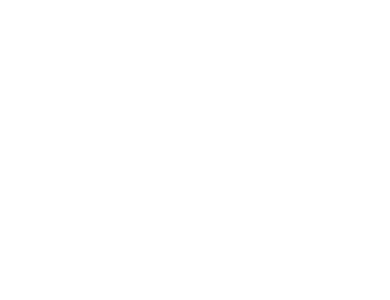
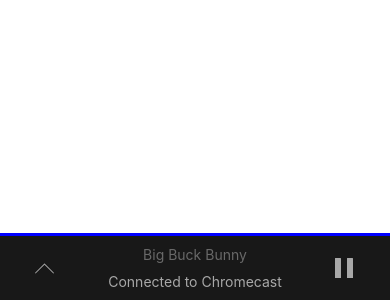
Before and after one commit to DiceTechnology/dice-connect, a React Native app in the folder example/: screen / in a window 390 px wide. Shown: the part 544-844 px from the top of the page. Built offline with nearby package versions, Linux system fonts and the light colour scheme.

Commit message:
feat: implements mini controller ui

```diff
--- a/example/package.json
+++ b/example/package.json
@@ -10,6 +10,7 @@
   "dependencies": {
     "react": "16.5.0",
     "react-native": "0.57.0",
+    "react-native-svg": "^6.5.2",
     "tslint-config-prettier": "^1.15.0",
     "tslint-react": "3.5.1"
   },
--- a/example/src/App.tsx
+++ b/example/src/App.tsx
@@ -1,10 +1,42 @@
 import * as React from 'react';
 import { View } from 'react-native';
 
-export default class App extends React.Component {
+import { Controllers } from './components';
+
+export interface IVideo {
+  manifestUrl?: string;
+  title?: string;
+  duration?: number;
+  thumbnailUrl?: string;
+}
+
+interface IState {
+  deviceType: string;
+  isConnectedToDevice: boolean;
+  isPlaying: boolean;
+  video: IVideo,
+}
+
+export default class App extends React.Component<{}, IState> {
+  state = {
+    video: {
+      manifestUrl: '',
+      title: 'Big Buck Bunny',
+      duration: 36000,
+      thumbnailUrl: '',
+    },
+    deviceType: 'Chromecast',
+    isConnectedToDevice: true,
+    isPlaying: true,
+  }
+
   render() {
     return (
-      <View />
+      <View style={{ flex: 1 }}>
+        <View style={{ flex: 1, justifyContent: 'flex-end' }}>
+          <Controllers {...this.state}/>
+        </View>
+      </View>
     );
   }
 }
--- /dev/null
+++ b/example/src/components/Icon/TouchableIcon.tsx
@@ -0,0 +1,76 @@
+import * as React from 'react';
+import Svg, { Path, Polygon } from 'react-native-svg';
+import { TouchableOpacity } from 'react-native';
+
+interface IIconProps {
+  width: number;
+  height: number;
+  fill: string;
+  viewBox: string;
+}
+
+const ArrowUp = ({ width, height, fill, viewBox }: IIconProps) => (
+  <Svg width={width} height={height} viewBox={viewBox} >
+    <Path
+      fill={fill}
+      // tslint:disable-next-line
+      d="M0 15c0 0.128 0.049 0.256 0.146 0.354 0.195 0.195 0.512 0.195 0.707 0l8.646-8.646 8.646 8.646c0.195 0.195 0.512 0.195 0.707 0s0.195-0.512 0-0.707l-9-9c-0.195-0.195-0.512-0.195-0.707 0l-9 9c-0.098 0.098-0.146 0.226-0.146 0.354z"
+    />
+  </Svg>
+);
+
+const ArrowDown = ({ width, height, fill, viewBox }: IIconProps) => (
+  <Svg width={width} height={height} viewBox={viewBox} >
+    <Polygon
+      fill={fill}
+      // tslint:disable-next-line
+      points="121.300 34.600, 115.500 34.600, 64.500 85.700, 13.400 34.600, 7.600 34.600, 7.600 40.400, 61.500 94.300, 64.400 95.500, 67.300 94.300, 121.200 40.400, 121.300 34.600" />
+  </Svg>
+);
+
+const Play = ({ width, height, fill, viewBox }: IIconProps) => (
+  <Svg width={width} height={height} viewBox={viewBox}>
+    <Path
+      fill={fill}
+      // tslint:disable-next-line
+      d="M1,.14A.69.69,0,0,0,.27.07.76.76,0,0,0,0,.76V23.24a.76.76,0,0,0,.27.69A.69.69,0,0,0,1,23.86L17.56,12.67a.72.72,0,0,0,0-1.33Z"
+      />
+  </Svg>
+);
+
+const Pause = ({ width, height, fill, viewBox }: IIconProps) => (
+  <Svg width={width} height={height} viewBox={viewBox} key={++width}>
+    <Path
+      fill={fill}
+      // tslint:disable-next-line
+      d="M0,23.39V.61A.54.54,0,0,1,.61,0H5.44Q6,0,6,.61V23.39Q6,24,5.44,24H.61A.54.54,0,0,1,0,23.39Zm12,0V.61A.54.54,0,0,1,12.61,0h4.83Q18,0,18,.61V23.39q0,.61-.56.61H12.61A.54.54,0,0,1,12,23.39Z"
+    />
+  </Svg>
+);
+
+const icons = {
+  arrowUp: ArrowUp,
+  arrowDown: ArrowDown,
+  play: Play,
+  pause: Pause,
+}
+
+interface ITouchableIconProps {
+  name: 'arrowUp' | 'arrowDown' | 'play' | 'pause',
+  onPress: () => void
+}
+
+export const TouchableIcon = ({ name, onPress }: ITouchableIconProps) => {
+  const iconConfig = {
+    width: 20,
+    height: 20,
+    fill: '#a8a8a8',
+    viewBox: '0 0 20 20',
+  };
+  const Icon = icons[name];
+  return (
+    <TouchableOpacity onPress={onPress}>
+      <Icon {...iconConfig}/>
+    </TouchableOpacity>
+  )
+}
--- /dev/null
+++ b/example/src/components/deviceControllers/ControllersContainer.tsx
@@ -0,0 +1,41 @@
+import * as React from 'react';
+import { View } from 'react-native';
+
+import { MiniController } from './MiniController';
+import { ExpandedController } from './ExpandedController';
+import { IVideo } from '../../App';
+
+interface IProps {
+  deviceType: string;
+  isConnectedToDevice: boolean;
+  isPlaying: boolean;
+  video: IVideo;
+}
+
+interface IState {
+  expanded: boolean;
+}
+
+export class Controllers extends React.Component<IProps, IState> {
+  state = { expanded: false }
+
+  setController = () => {
+    this.setState(prevState => ({expanded: !prevState.expanded}))
+  }
+
+  render() {
+    const { expanded } = this.state;
+    const { isConnectedToDevice } = this.props;
+
+    if (!isConnectedToDevice) return null;
+    return (
+      <View>
+        {expanded ? (
+          <ExpandedController {...this.props} onExpand={this.setController}/>
+        ) : (
+          <MiniController {...this.props} onExpand={this.setController} />
+        )}
+      </View>
+    )
+  }
+}
--- /dev/null
+++ b/example/src/components/deviceControllers/ExpandedController.tsx
@@ -0,0 +1,17 @@
+import * as React from 'react';
+import { View } from 'react-native';
+import { IVideo } from '../../App';
+
+interface IProps {
+  video: IVideo;
+  deviceType: string;
+  onExpand: () => void;
+}
+
+export class ExpandedController extends React.Component<IProps> {
+  render() {
+    return (
+      <View />
+    )
+  }
+}
--- /dev/null
+++ b/example/src/components/deviceControllers/MiniController.tsx
@@ -0,0 +1,88 @@
+import * as React from 'react';
+import { TouchableOpacity, View, Text, StyleSheet } from 'react-native';
+import { IVideo } from '../../App';
+import { TouchableIcon } from '../Icon/TouchableIcon';
+
+interface IProps {
+  deviceType: string;
+  isPlaying: boolean;
+  onExpand: () => void;
+  video: IVideo;
+}
+
+export class MiniController extends React.Component<IProps> {
+  render() {
+    const { isPlaying, deviceType, video, onExpand } = this.props;
+
+    const { title } = video;
+    const controlIconName = isPlaying ? 'pause' : 'play';
+
+    return (
+      <View style={styles.container}>
+
+        <View style={styles.progressBar}/>
+
+        <TouchableOpacity style={styles.banner} onPress={onExpand}>
+
+          <View style={styles.textContainer}>
+            { title ? <Text style={styles.title}>{title}</Text> : null }
+            <Text style={styles.connectedText}>Connected to {deviceType}</Text>
+          </View>
+
+          <View style={[styles.iconContainer, styles.playPauseIcon]}>
+            <TouchableIcon name={controlIconName} onPress={() => console.log('play/pause')}/>
+          </View>
+          <View style={[styles.iconContainer, styles.expandIcon]}>
+            <TouchableIcon name={'arrowUp'} onPress={onExpand}/>
+          </View>
+
+        </TouchableOpacity>
+
+      </View>
+    )
+  }
+}
+
+const styles = StyleSheet.create({
+  container: {
+    width: '100%',
+  },
+  progressBar: {
+    height: 3, // REMOVE HEIGHT
+    width: '100%',
+    backgroundColor: 'blue',
+  },
+  banner: {
+    alignItems: 'center',
+    width: '100%',
+    backgroundColor: '#181818',
+    justifyContent: 'center',
+    flexDirection: 'row',
+    padding: 5,
+  },
+  textContainer: {
+    alignItems: 'center',
+  },
+  title: {
+    color: '#696969',
+    fontSize: 14,
+    padding: 5,
+  },
+  connectedText: {
+    color: '#a8a8a8',
+    padding: 5,
+  },
+  iconContainer: {
+    alignItems: 'center',
+    justifyContent: 'center',
+    position: 'absolute',
+    height: 50,
+    width: 50,
+  },
+  playPauseIcon: {
+    right: 20,
+  },
+  expandIcon: {
+    left: 20,
+  }
+});
--- /dev/null
+++ b/example/src/components/deviceControllers/index.ts
@@ -0,0 +1 @@
+export * from './ControllersContainer';
--- /dev/null
+++ b/example/src/components/index.ts
@@ -0,0 +1 @@
+export * from './deviceControllers';
```
Also changed, not shown: 5 other files (tests, documents, lock files or other folders).
